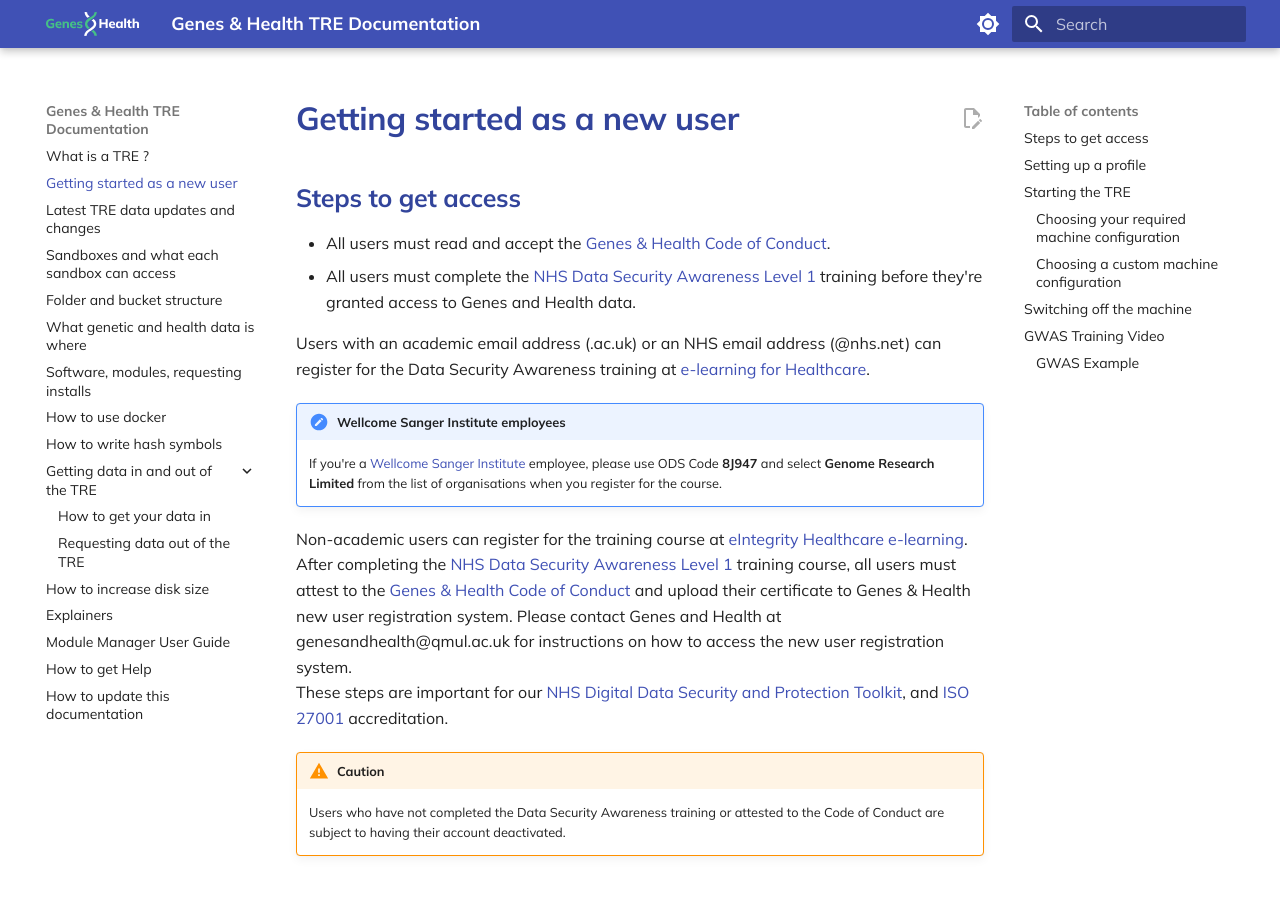
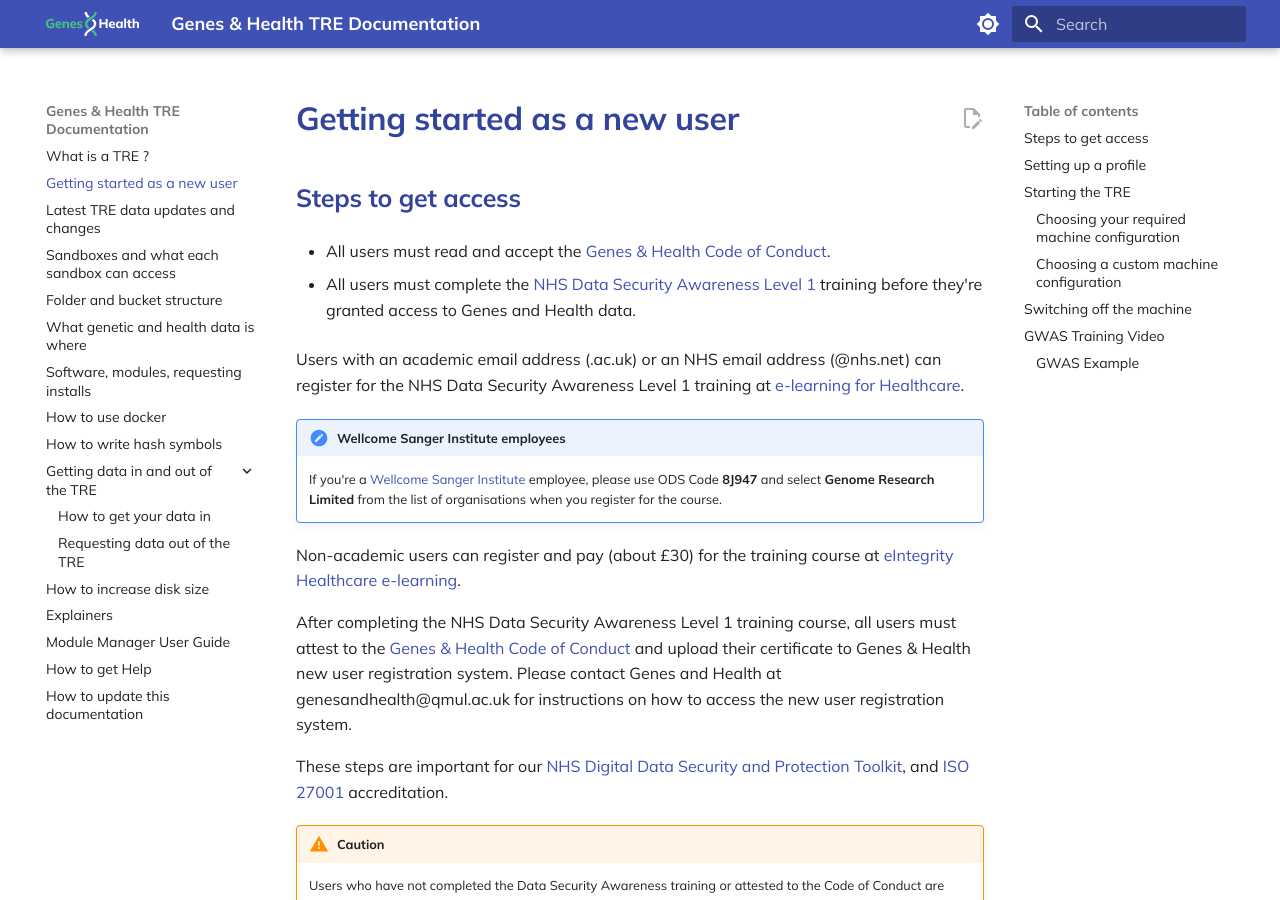
Before and after one commit to genes-and-health/TRE-documentation-v3, an MkDocs documentation site: the page built from docs/getting-started-as-a-new-user.md, in a window 1280 px wide and 900 px high. Built offline with MkDocs 1.6.1 and Material for MkDocs 9.7.7, drawn with Linux system fonts in a browser that asks for light colours; comment, search, counter and statistics services are not loaded.

Commit message:
Update getting-started-as-a-new-user.md
edits to course weblinks. DVH

```diff
--- a/docs/getting-started-as-a-new-user.md
+++ b/docs/getting-started-as-a-new-user.md
@@ -3,13 +3,16 @@
 ## Steps to get access
 
 * All users must read and accept the [Genes & Health Code of Conduct](https://e4c14f23.tre-documentation.pages.dev/assets/files/TRE_User_Code_of_Conduct_5.0-4fb0174879dd67ccf5dc610fd014d9c2.pdf).
+
 * All users must complete the [NHS Data Security Awareness Level 1](https://www.e-lfh.org.uk/programmes/data-security-awareness/) training before they're granted access to Genes and Health data.
 
-Users with an academic email address (.ac.uk) or an NHS email address (@nhs.net) can register for the Data Security Awareness training at [e-learning for Healthcare](https://portal.e-lfh.org.uk/Component/Details/544034).
+Users with an academic email address (.ac.uk) or an NHS email address (@nhs.net) can register for the NHS Data Security Awareness Level 1 training at [e-learning for Healthcare](https://portal.e-lfh.org.uk/Component/Details/544034).
 !!! note "Wellcome Sanger Institute employees"
 	If you're a [Wellcome Sanger Institute](https://www.sanger.ac.uk/) employee, please use ODS Code **8J947** and select **Genome Research Limited** from the list of organisations when you register for the course.
-Non-academic users can register for the training course at [eIntegrity Healthcare e-learning](https://www.eintegrity.org/healthcare-course/statutory-and-mandatory-training/).
-After completing the [NHS Data Security Awareness Level 1](https://www.e-lfh.org.uk/programmes/data-security-awareness) training course, all users must attest to the [Genes & Health Code of Conduct](https://e4c14f23.tre-documentation.pages.dev/assets/files/TRE_User_Code_of_Conduct_5.0-4fb0174879dd67ccf5dc610fd014d9c2.pdf) and upload their certificate to Genes & Health new user registration system. Please contact Genes and Health at genesandhealth@qmul.ac.uk for instructions on how to access the new user registration system.
+Non-academic users can register and pay (about £30) for the training course at [eIntegrity Healthcare e-learning](https://www.eintegrity.org/healthcare-course/data-security-awareness-from-smc/).
+
+After completing the NHS Data Security Awareness Level 1 training course, all users must attest to the [Genes & Health Code of Conduct](https://e4c14f23.tre-documentation.pages.dev/assets/files/TRE_User_Code_of_Conduct_5.0-4fb0174879dd67ccf5dc610fd014d9c2.pdf) and upload their certificate to Genes & Health new user registration system. Please contact Genes and Health at genesandhealth@qmul.ac.uk for instructions on how to access the new user registration system.
+
 These steps are important for our  [NHS Digital Data Security and Protection Toolkit](https://digital.nhs.uk/data-and-information/looking-after-information/data-security-and-information-governance/data-security-and-protection-toolkit), and [ISO 27001](https://www.iso.org/standard/27001) accreditation.
 !!! warning "Caution"
 	Users who have not completed the Data Security Awareness training or attested to the Code of Conduct are subject to having their account deactivated.
```
